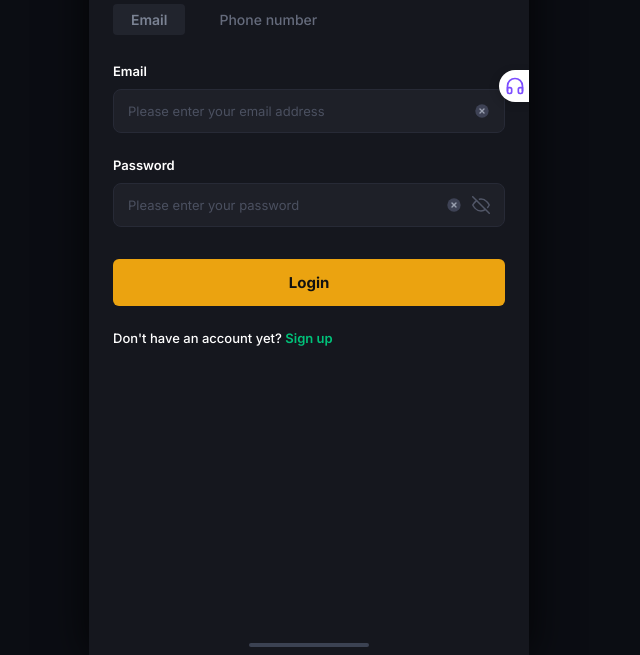
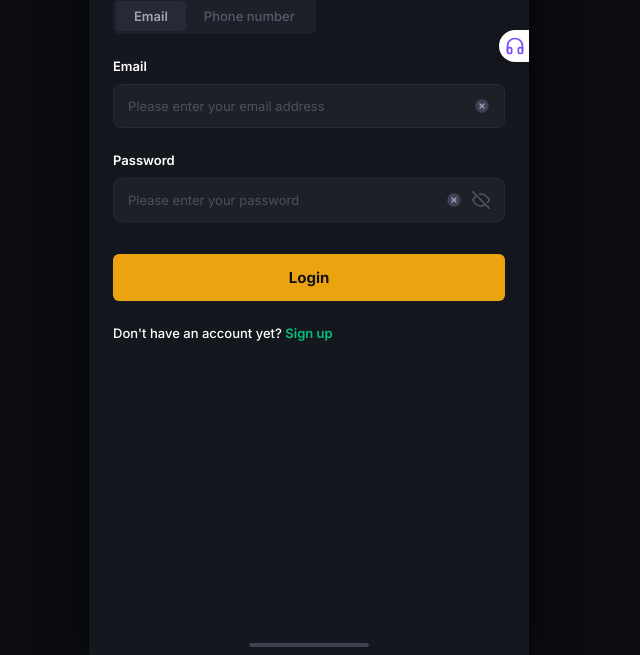
Before and after one commit to wldke2017/KORE, a website: page login.html in a window 1280 px wide. Shown: the part 145-800 px from the top of the page, without its empty margins (331-971 px from the left). Drawn offline with Linux system fonts and the light colour scheme.

Commit message:
Refine login tab switcher pill styling to match exact design

```diff
--- a/login.html
+++ b/login.html
@@ -41,7 +41,7 @@
     /* Floating Headset Support Badge on the right edge */
     .floating-support-badge {
       position: absolute;
-      top: 215px;
+      top: 175px;
       right: -2px;
       background: #ffffff;
       border-radius: 50% 0 0 50%;
@@ -89,7 +89,7 @@
       font-size: 32px;
       font-weight: 800;
       color: #ffffff;
-      padding: 24px 24px 20px 24px;
+      padding: 20px 24px 18px 24px;
     }
 
     /* ── Scrollable form body ── */
@@ -99,29 +99,30 @@
       overflow-y: auto;
     }
 
-    /* ── Tab switcher: Pill style matching reference image ── */
+    /* ── Tab switcher: Exact rounded dark pill switcher ── */
     .tab-switcher {
-      display: flex;
-      gap: 16px;
-      margin-bottom: 28px;
-      align-items: center;
+      display: inline-flex;
+      background-color: #1e2029;
+      padding: 3px;
+      border-radius: 6px;
+      margin-bottom: 24px;
     }
 
     .tab-btn {
       padding: 7px 18px;
-      font-size: 14px;
+      font-size: 13px;
       font-weight: 500;
-      color: #656b7c;
-      background: none;
+      color: #555b6c;
+      background: transparent;
       border: none;
       border-radius: 4px;
       cursor: pointer;
-      transition: all 0.2s;
+      transition: all 0.2s ease;
     }
 
     .tab-btn.active {
-      color: #7b8394;
-      background-color: #21242d;
+      color: #a0a6b5;
+      background-color: #272a36;
       font-weight: 600;
     }
 
```
